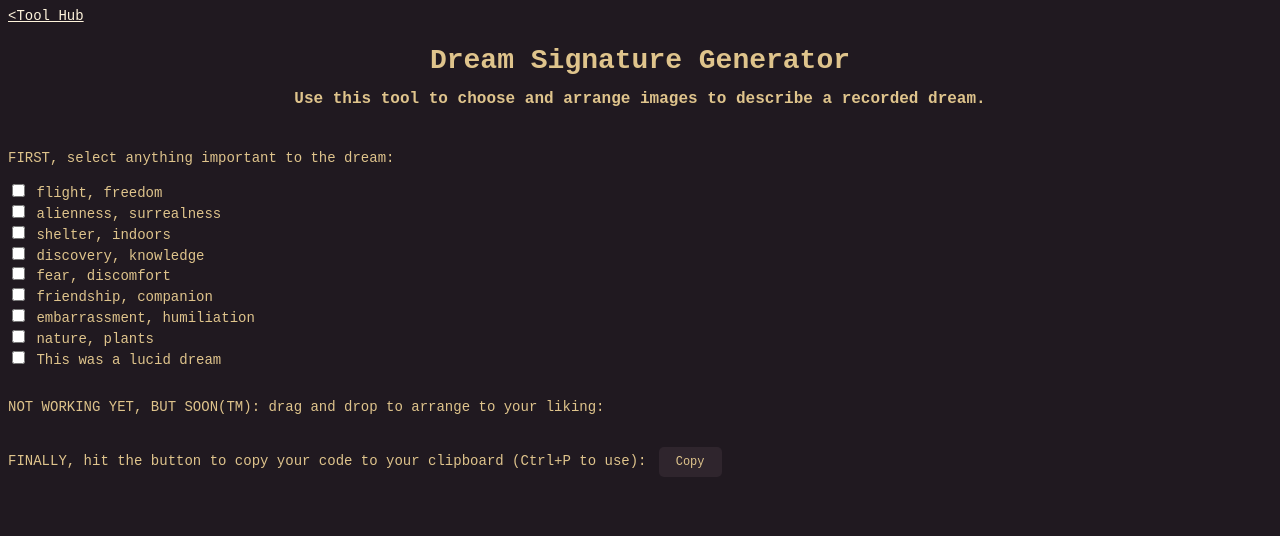
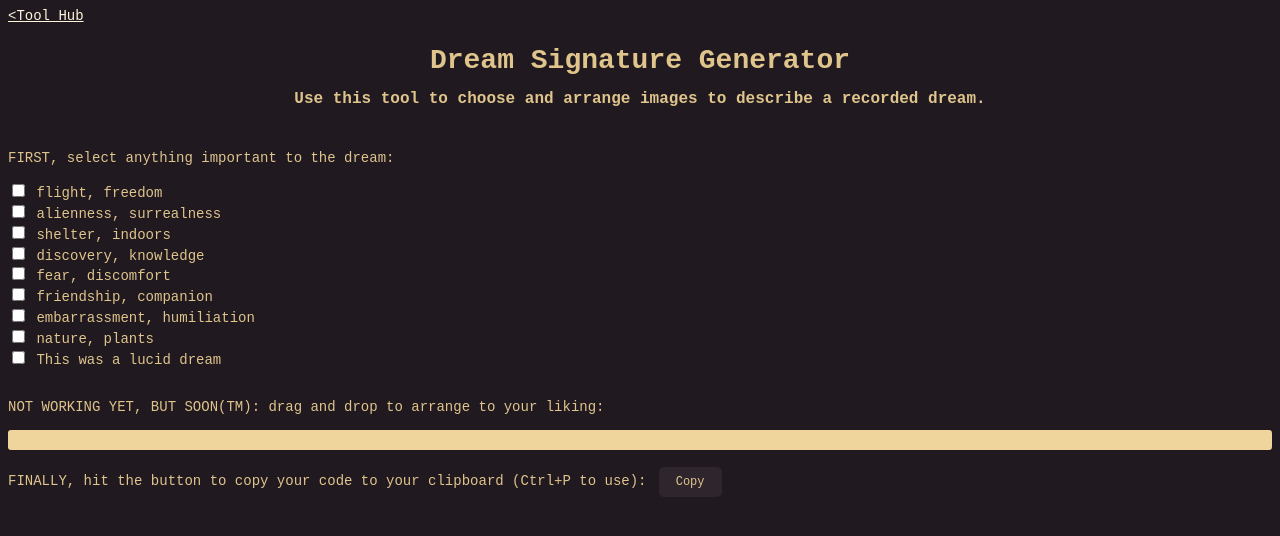
Before and after one commit to OriWritesAPlugin/AlphaGarden, a plain HTML site: page dreamsig.html in a window 1280 px wide. Drawn offline with Linux system fonts and the light colour scheme.

Commit message:
Update shared css

```diff
--- a/shared.css
+++ b/shared.css
@@ -118,6 +118,13 @@ input.chunky {
     margin-left: auto;
     margin-right: auto;
 }
+#light_div {
+    border-radius: 3px;
+    padding: 10px;
+    background-color: #EFD49C;
+    margin-left: auto;
+    margin-right: auto;
+}
 #canvas_back_div{
     vertical-align: top;
     display: inline-block;
```
